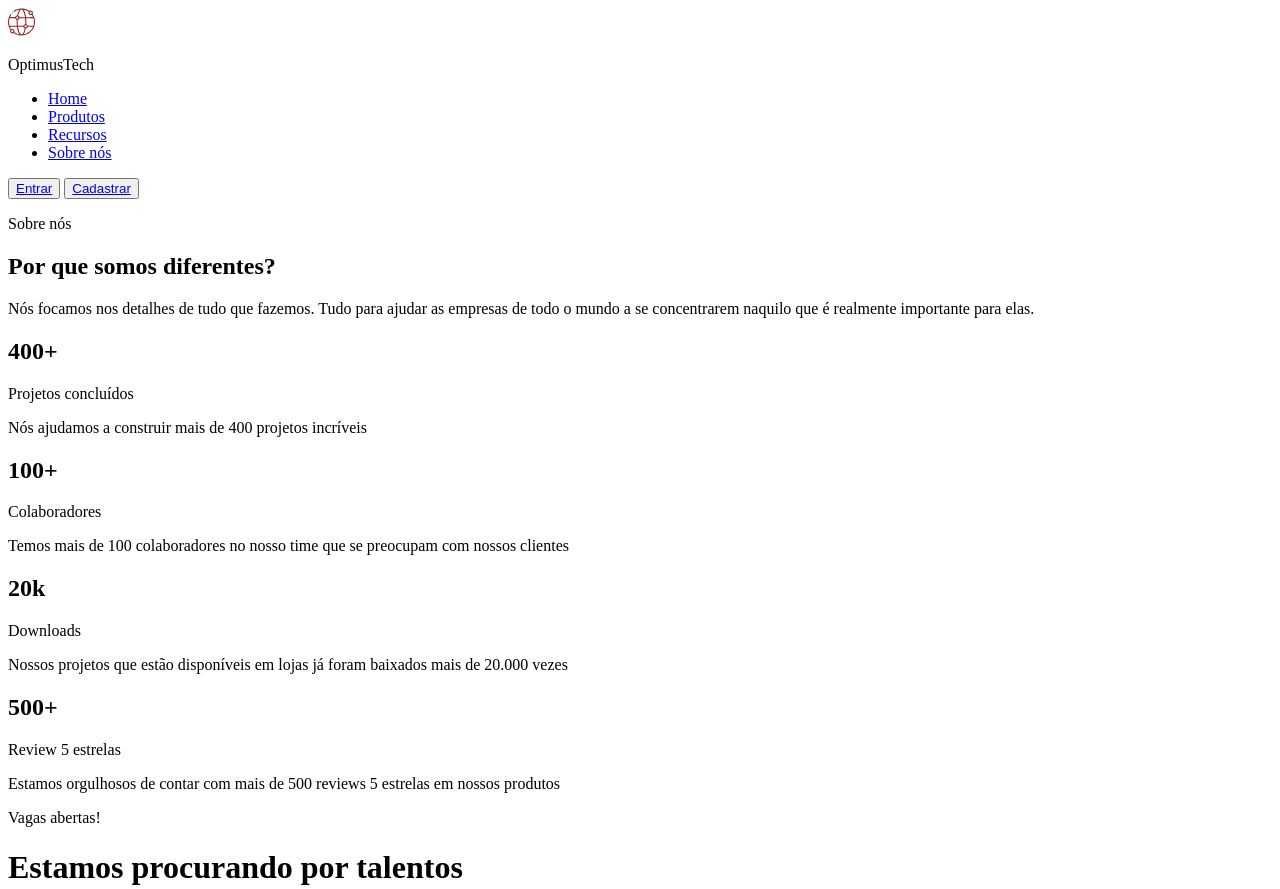
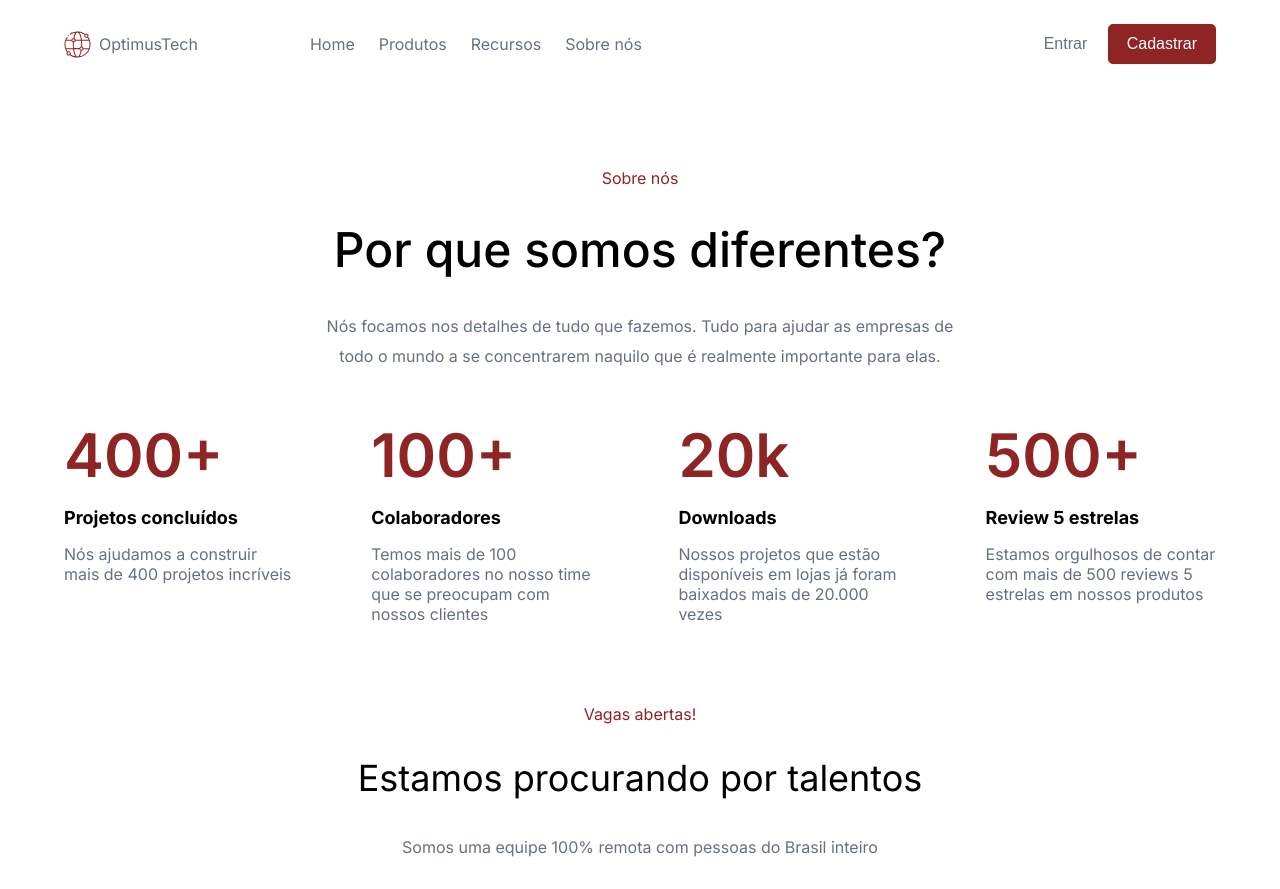
Before and after one commit to jonasnunes/OptimusTech, a plain HTML site: page index.html in a window 1280 px wide. Shown: the top 889 px of the page. Drawn offline with Linux system fonts and the light colour scheme.

Commit message:
Chamando os arquivos de estilo no HTML

```diff
--- a/index.html
+++ b/index.html
@@ -5,6 +5,15 @@
     <meta http-equiv="X-UA-Compatible" content="IE=edge">
     <meta name="viewport" content="width=device-width, initial-scale=1.0">
     <title>OptimusTech</title>
+
+    <!-- CSS -->
+    <link rel="stylesheet" href="./estilos/global.css">
+    <link rel="stylesheet" href="./estilos/estilos.css">
+
+    <!-- GOOGLE FONTS -->
+    <link rel="preconnect" href="https://fonts.googleapis.com">
+    <link rel="preconnect" href="https://fonts.gstatic.com" crossorigin>
+    <link href="https://fonts.googleapis.com/css2?family=Inter:wght@300;400;500;600;700&display=swap" rel="stylesheet">
 </head>
 <body>
     <header>
```
